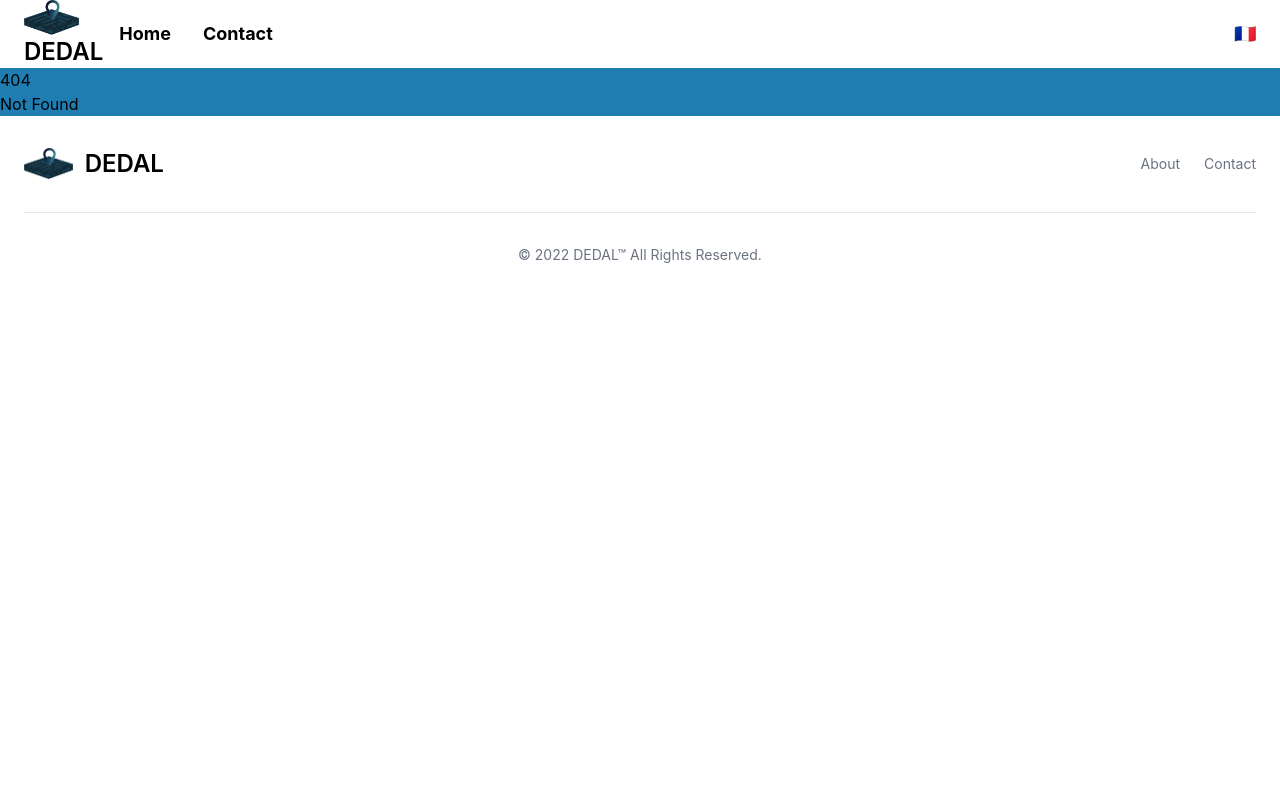
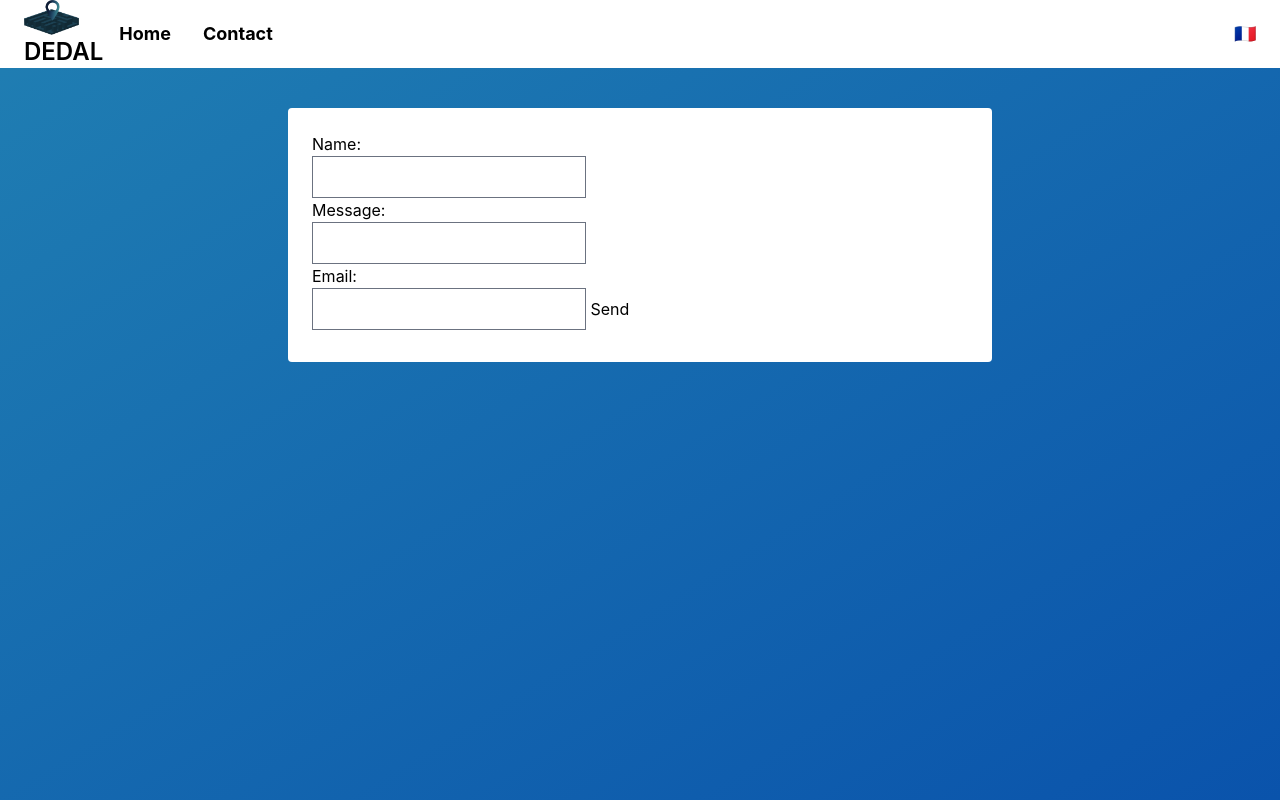
Before and after one commit to DEDAL-eip/ShowcaseWebsite, a SvelteKit app: page /roadmap in a window 1280 px wide. Before the commit this address had no page. Shown: the top 800 px of the page. Built offline with nearby package versions, Linux system fonts and the light colour scheme.

Commit message:
Add first version of Roadmap

```diff
--- /dev/null
+++ b/src/routes/roadmap/+layout.svelte
@@ -0,0 +1,16 @@
+<script lang="ts">
+	import '../../app.css';
+	import "flowbite/dist/flowbite.css";
+
+	import Header from '../../lib/components/Header.svelte';
+    import Footer from '../../lib/components/Footer.svelte';
+</script>
+
+<div id="theme-container" class="bg-primary">
+	<div>
+		<main>
+			<slot />
+		</main>
+		<Footer/>
+	</div>
+</div>
--- /dev/null
+++ b/src/routes/roadmap/+page.svelte
@@ -0,0 +1,24 @@
+<svelte:head>
+	<title>DEDAL: Roadmap</title>
+</svelte:head>
+
+<div class="h-screen bg-primary bg-gradient-to-tl from-secondary">
+  <div class="py-10 px-72">
+    <form action="/api/sendMail" method="POST" class="bg-white rounded space-y-2 p-6">
+      <div>
+        <form action="https://formsubmit.co/arthur.decovemacker@epitech.eu" method="POST">
+          <label for="email" class="block">Name:</label>
+          <input type="text" name="name" required>
+          <label for="email" class="block">Message:</label>
+          <input type="text" name="Message" required>
+          <label for="email" class="block">Email:</label>
+          <input type="email" name="email" required>
+          <button type="submit">Send</button>
+     </form>
+      </div>
+
+      <div class="text-center">
+      </div>
+    </form>
+  </div>
+</div>
```
